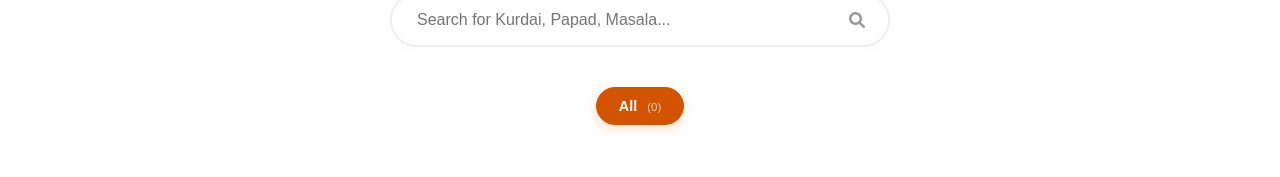
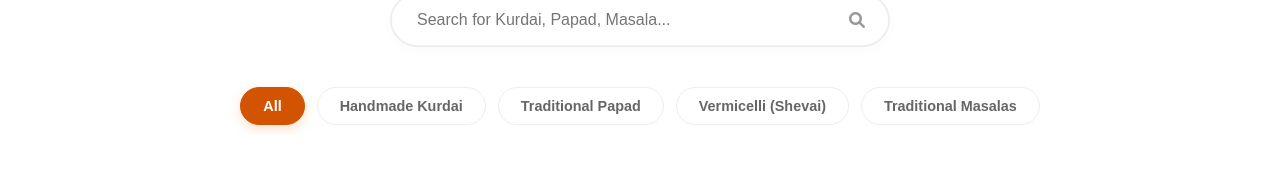
Before and after one commit to sanketpawarr68-jpg/gavran-magic, a React (Vite) app in the folder frontend-react/: page /shop in a window 1280 px wide. Both pictures are taken after a click on the button "TRY AGAIN". Shown: the part 369-546 px from the top of the page. Built offline with nearby package versions, Linux system fonts and the light colour scheme; no server answers; a web font is replaced by a local one.

Commit message:
Revert "Enhancement: Dynamic Product Categories with live product counts and improved filtering logic"
This reverts commit c400c55c7504fce0c5dbba6ba770abae6bcf8179.

```diff
--- a/frontend-react/src/index.css
+++ b/frontend-react/src/index.css
@@ -688,13 +688,6 @@ nav {
     box-shadow: 0 4px 12px rgba(255, 102, 0, 0.2);
 }
 
-.cat-count {
-    opacity: 0.7;
-    font-size: 0.8em;
-    margin-left: 6px;
-    font-weight: 500;
-}
-
 .products-grid {
     display: grid;
     grid-template-columns: repeat(auto-fill, minmax(280px, 1fr));
--- a/frontend-react/src/pages/Shop.jsx
+++ b/frontend-react/src/pages/Shop.jsx
@@ -17,6 +17,7 @@ function SkeletonCard() {
                 <div className="skeleton-line skeleton-pulse" style={{ width: '50%', marginTop: '8px' }}></div>
                 <div className="skeleton-line skeleton-pulse" style={{ width: '40%', marginTop: '16px' }}></div>
             </div>
+
         </div>
     );
 }
@@ -29,24 +30,11 @@ export default function Shop() {
     const [activeCategory, setActiveCategory] = useState('All');
     const [searchQuery, setSearchQuery] = useState('');
 
-    // Dynamic Categories from Products
-    const categories = ['All', ...new Set(products.map(p => p.category).filter(Boolean))];
-
-    const getProductCount = (cat) => {
-        if (cat === 'All') return products.length;
-        return products.filter(p => p.category === cat).length;
-    };
-
-    const filteredProducts = products.filter(p => {
-        const matchesSearch = !searchQuery ||
-            p.name?.toLowerCase().includes(searchQuery.toLowerCase()) ||
-            p.description?.toLowerCase().includes(searchQuery.toLowerCase());
-        const matchesCategory = activeCategory === 'All' || p.category === activeCategory;
-        return matchesSearch && matchesCategory;
-    });
+    const categories = ['All', 'Handmade Kurdai', 'Traditional Papad', 'Vermicelli (Shevai)', 'Traditional Masalas'];
 
     useEffect(() => {
         const fetchProducts = async () => {
+            // ... (keep cache logic)
             const cachedVersion = localStorage.getItem(CACHE_VERSION_KEY);
             if (cachedVersion !== CURRENT_VERSION) {
                 localStorage.removeItem(CACHE_KEY);
@@ -100,6 +88,33 @@ export default function Shop() {
         fetchProducts();
     }, []);
 
+    const filteredProducts = products.filter(p => {
+        // 1. Search Query Match
+        const matchesSearch = !searchQuery ||
+            p.name?.toLowerCase().includes(searchQuery.toLowerCase()) ||
+            p.description?.toLowerCase().includes(searchQuery.toLowerCase()) ||
+            (p.category || '').toLowerCase().includes(searchQuery.toLowerCase());
+
+        // 2. Category Match
+        const prodCat = (p.category || '').toLowerCase().trim();
+        const activeCat = activeCategory.toLowerCase().trim();
+        const matchesCategory = activeCategory === 'All' || prodCat === activeCat;
+
+        // 3. Keyword fallback if no direct category match (existing logic improved)
+        const keywords = activeCategory.toLowerCase()
+            .replace(/traditional|handmade|other|\(|\)/g, '')
+            .trim()
+            .split(' ')
+            .filter(w => w.length > 2);
+
+        const smartCatMatch = activeCategory !== 'All' && keywords.some(word =>
+            p.name?.toLowerCase().includes(word) ||
+            p.description?.toLowerCase().includes(word)
+        );
+
+        return matchesSearch && (matchesCategory || smartCatMatch);
+    });
+
     if (error) {
         return (
             <div className="container" style={{ textAlign: 'center', marginTop: '80px' }}>
@@ -126,6 +141,7 @@ export default function Shop() {
                     </span>
                 </p>
 
+                {/* New Search Bar */}
                 <div className="search-container" style={{ maxWidth: '500px', margin: '0 auto 30px', position: 'relative' }}>
                     <input
                         type="text"
@@ -143,8 +159,16 @@ export default function Shop() {
                             background: '#fff',
                             boxShadow: '0 4px 15px rgba(0,0,0,0.02)'
                         }}
+                        onFocus={(e) => e.target.style.borderColor = 'var(--primary)'}
+                        onBlur={(e) => e.target.style.borderColor = '#eee'}
                     />
-                    <i className="fas fa-search" style={{ position: 'absolute', right: '25px', top: '50%', transform: 'translateY(-50%)', color: '#999' }}></i>
+                    <i className="fas fa-search" style={{
+                        position: 'absolute',
+                        right: '25px',
+                        top: '50%',
+                        transform: 'translateY(-50%)',
+                        color: '#999'
+                    }}></i>
                 </div>
 
                 <div className="category-filters">
@@ -152,14 +176,17 @@ export default function Shop() {
                         <button
                             key={cat}
                             className={`filter-chip ${activeCategory === cat ? 'active' : ''}`}
-                            onClick={() => setActiveCategory(cat)}
+                            onClick={() => {
+                                setActiveCategory(cat);
+                                if (cat === 'All') setSearchQuery('');
+                            }}
                         >
-                            {cat} <span className="cat-count">({getProductCount(cat)})</span>
+                            {cat}
                         </button>
                     ))}
                 </div>
             </header>
-
+            {/* Server waking banner */}
             {serverWaking && !products.length && (
                 <div className="server-waking-banner">
                     <div className="waking-spinner"></div>
```
